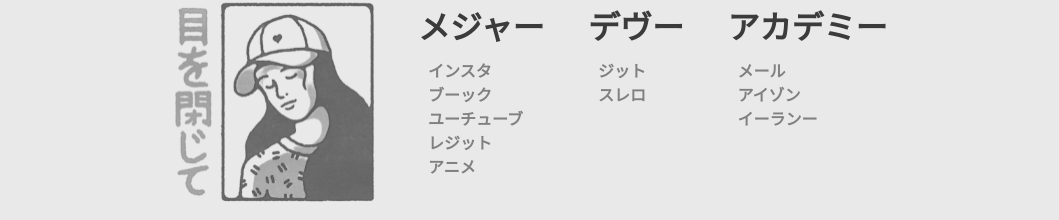
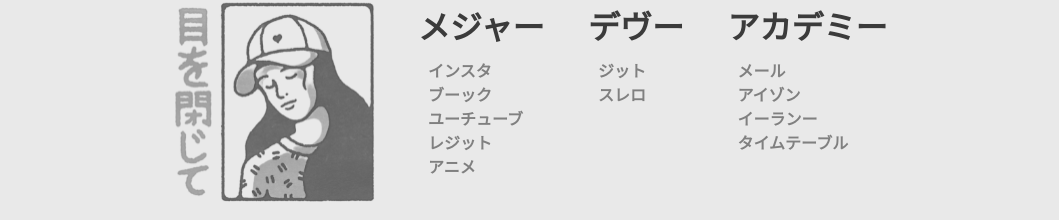
Before and after one commit to Dingnh/nicodin, a React (Create React App) app: page / in a window 1280 px wide. Shown: the part 323-543 px from the top of the page, without its empty margins (109-1168 px from the left). Built offline with nearby package versions, Linux system fonts and the light colour scheme; a web font is replaced by a local one.

Commit message:
Timetable

```diff
--- a/src/data.js
+++ b/src/data.js
@@ -43,6 +43,10 @@
     {
       link: "イーランー",
       linkdir: "https://elearn.sunway.edu.my/"
+    },
+    {
+      link: "タイムテーブル",
+      linkdir: "./assets/images/DY2S2_Timetable.png"
     }
   ]
 }
```
Also changed, not shown: src/assets/images/DY2S2_Timetable.PNG (added).
